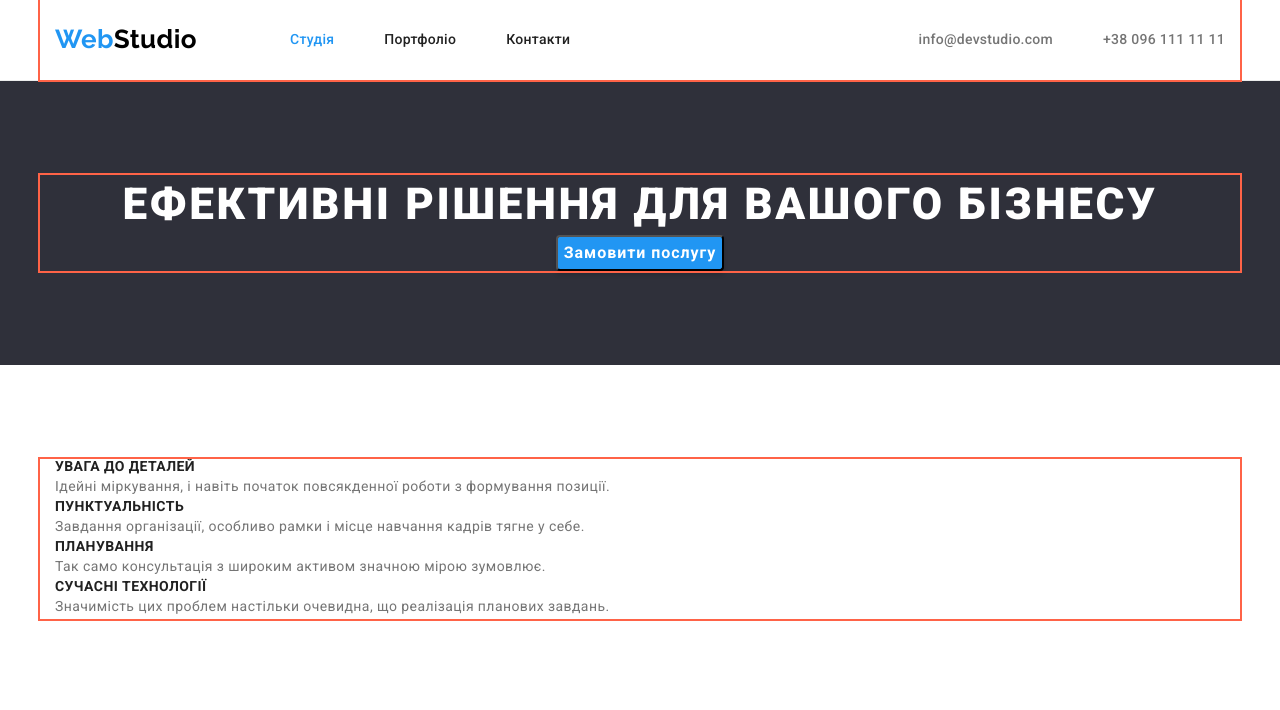
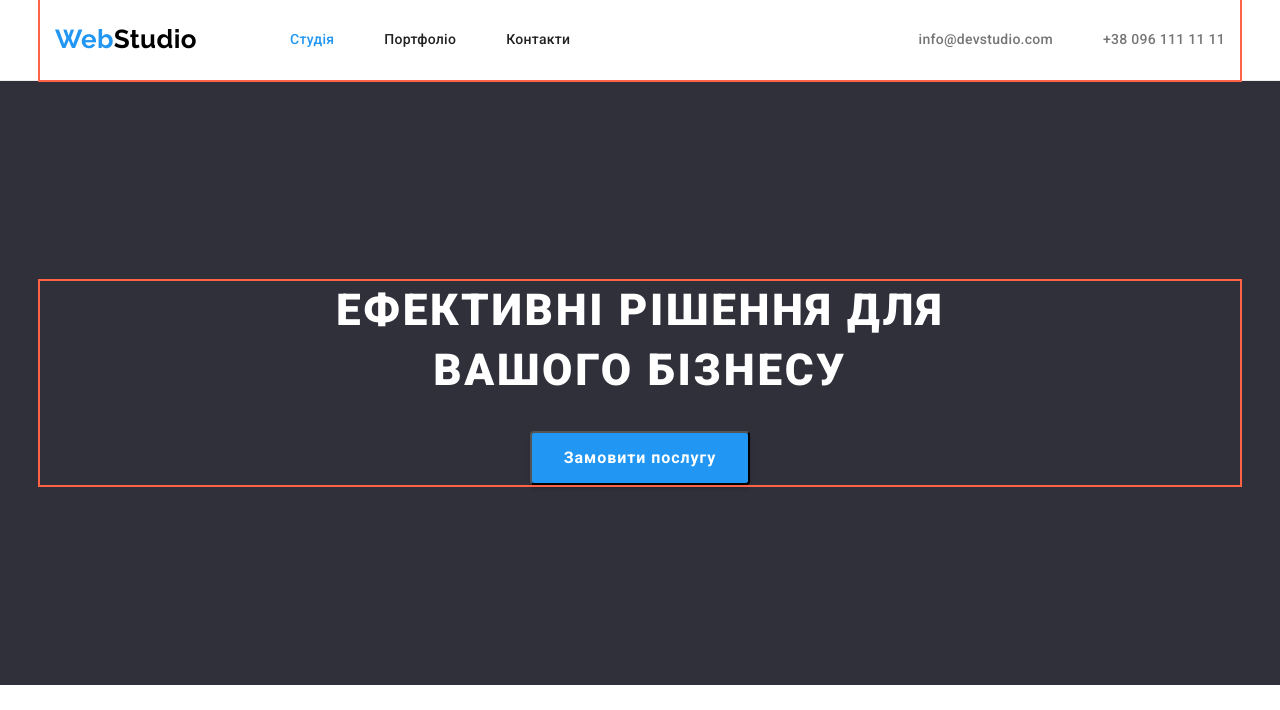
Before and after one commit to flashforward55/goit-markup-hw-03, a plain HTML site: page index.html in a window 1280 px wide. Shown: the top 710 px of the page. Drawn offline with nearby package versions, Linux system fonts and the light colour scheme.

Commit message:
Закончил секцию hero

```diff
--- a/css/styles.css
+++ b/css/styles.css
@@ -70,6 +70,8 @@ ul {
     margin: 0;
     padding: 0;
 }
+
+/* общий класс .container для центрирования и ограничения контента по ширине. */
 
 .container {
     max-width: 1200px;
@@ -167,12 +169,19 @@ ul {
 /* Section hero */
 
 .hero {
+    padding-top: 200px;
+    padding-bottom: 200px;
     text-align: center;
     background-color: var(--footer-bg-color);
     color: var(--primary-white-color);
 }
 
 .hero-title {
+    margin-bottom: 30px;
+    margin-left: auto;
+    margin-right: auto;
+    max-width: 696px;
+
     font-weight: 900;
     font-size: 44px;
     line-height: 1.36;
@@ -181,11 +190,18 @@ ul {
 }
 
 .hero-btn {
+    display: inline-block;
     font-family: inherit;
     border-radius: 4px;
     cursor: pointer;
     background-color: var(--accent-color);
     box-shadow: 0px 4px 4px rgba(0, 0, 0, 0.15);
+    min-width: 216px;
+    padding-left: 32px;
+    padding-right: 32px;
+    padding-top: 10px;
+    padding-bottom: 10px;
+    border: transparentscills-items;
 }
 
 .hero-btn:hover,
@@ -202,9 +218,18 @@ ul {
     line-height: 1.88;
     letter-spacing: 0.06em;
     color: var(--primary-white-color);
+
 }
 
 /* Section scills */
+
+.scills-items {
+    display: flex;
+}
+
+.scills-item:not(:last-child) {
+    margin-right: 30px;
+}
 
 .scills-subtitle {
     font-weight: 700;
--- a/index.html
+++ b/index.html
@@ -25,8 +25,7 @@
                 <a class="header-logo link" lang="en" href="./index.html">Web<span
                         class="header-logo-text">Studio</span></a>
                 <ul class="header-nav-items list">
-                    <li class="header-nav-item"><a class="header-nav-link link current" aria-current="true"
-                            href="./index.html">Студія</a>
+                    <li class="header-nav-item"><a class="header-nav-link link current" href="./index.html">Студія</a>
                     </li>
                     <li class="header-nav-item"><a class="header-nav-link link" href="./portfolio.html">Портфоліо</a>
                     </li>
```
Also changed, not shown: portfolio.html (+3 -2 lines).
